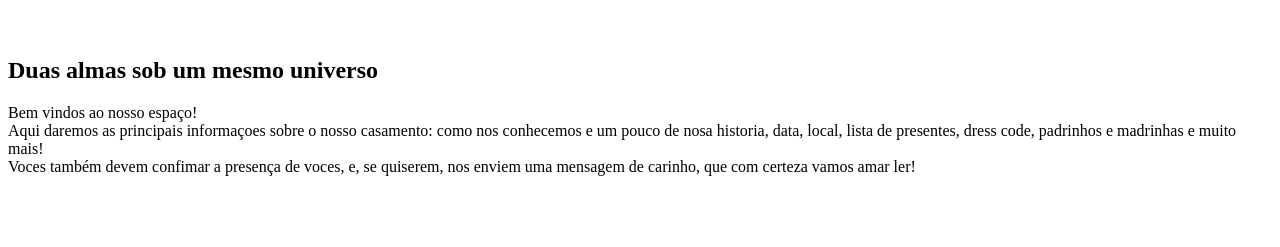
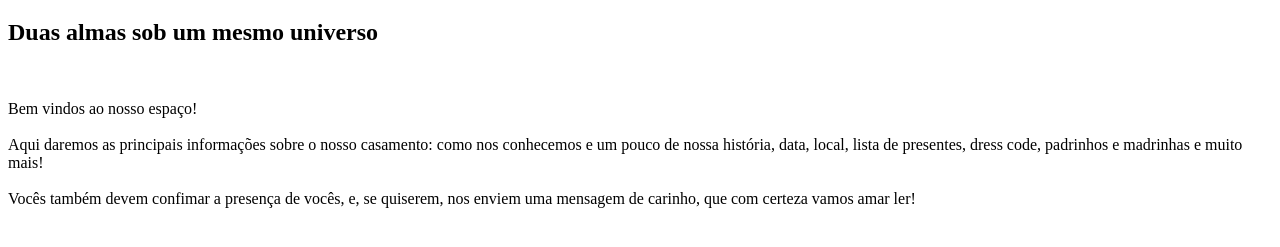
Before and after one commit to Natie-Maria/projeto-site, a plain HTML site: page texto.txt/meu_site.html in a window 1280 px wide. Shown: the part 61-308 px from the top of the page. Drawn offline with Linux system fonts and the light colour scheme.

Commit message:
Update meu_site.html

```diff
--- a/texto.txt/meu_site.html
+++ b/texto.txt/meu_site.html
@@ -13,12 +13,15 @@
 
     <body> <!--o que aparece na pagina do site-->
         <h1>Ariel & Natalie</h1> <!--titulo principal-->
+
+        <h2>Duas almas sob um mesmo universo</h2> <!--subtitulo-->
         <br>
-        <h2>Duas almas sob um mesmo universo</h2> <!--subtitulo-->
         <p> Bem vindos ao nosso espaço! <!--conteudo-->
         <br>
-        Aqui daremos as principais informaçoes sobre o nosso casamento: como nos conhecemos e um pouco de nosa historia, data, local, lista de presentes, dress code, padrinhos e madrinhas e muito mais!
         <br>
-        Voces também devem confimar a presença de voces, e, se quiserem, nos enviem uma mensagem de carinho, que com certeza vamos amar ler! <!--conclusao-->
+        Aqui daremos as principais informações sobre o nosso casamento: como nos conhecemos e um pouco de nossa história, data, local, lista de presentes, dress code, padrinhos e madrinhas e muito mais!
+        <br>
+        <br>
+        Vocês também devem confimar a presença de vocês, e, se quiserem, nos enviem uma mensagem de carinho, que com certeza vamos amar ler! <!--conclusao-->
         </p>
     </body>
```
